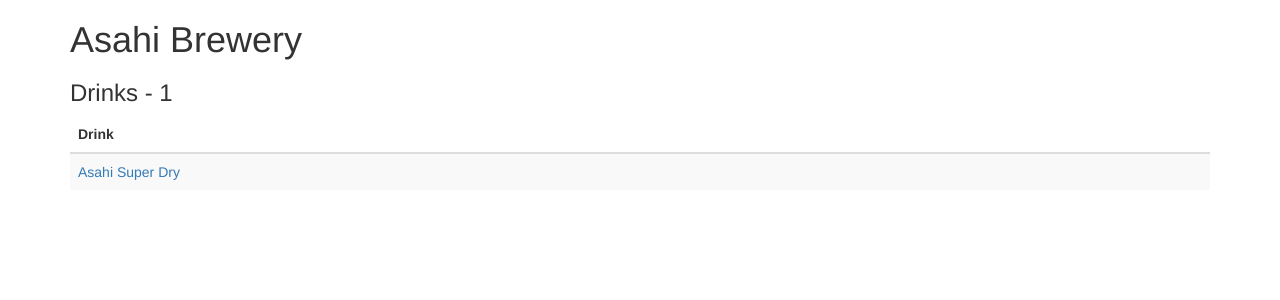
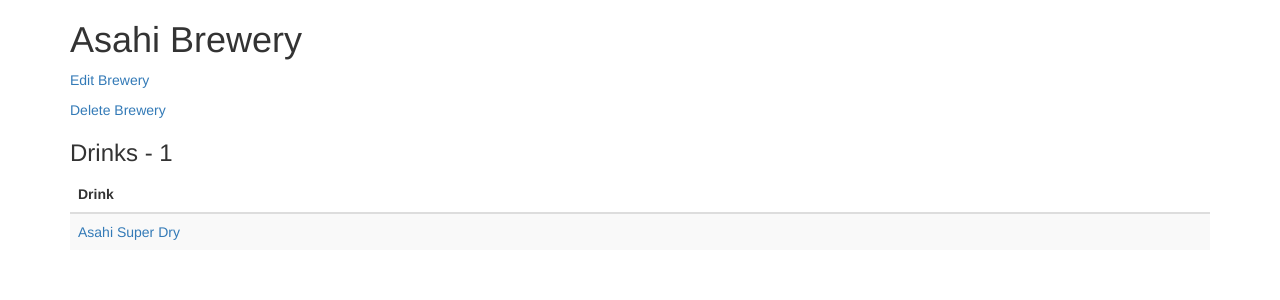
Before and after one commit to goingpaper/project, a Django app: page /brewery/1/ in a window 1280 px wide. Shown: the part 52-352 px from the top of the page. Run offline with Django 3.2, Linux system fonts and the light colour scheme; a user stored in the database is signed in; data comes from the database, SQL or seed files in the repository; parts of the project's set-up code (start-up, migrations or seed data) failed here and were passed over; some libraries are stand-ins or nearby versions.

Commit message:
Update brewery.html

```diff
--- a/project/barreviews/templates/barreviews/brewery.html
+++ b/project/barreviews/templates/barreviews/brewery.html
@@ -1,6 +1,14 @@
 {% extends 'barreviews/base.html' %}
 {% block content %}
     <h1>{{ brewery }} Brewery</h1>
+{% if user.is_staff %}
+<p>
+<a href="{% url 'barreviews:brewery_edit' brewery.id %}">Edit Brewery</a>
+</p>
+<p>
+<a href="{% url 'barreviews:brewery_delete' brewery.id %}">Delete Brewery</a>
+</p>
+{% endif %}
 
 <h3>Drinks - {{ brewery.drink_set.all.count }}</h3>
 {% if brewery.drink_set.all %}
```
